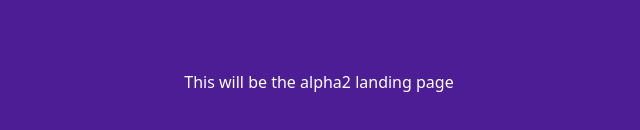
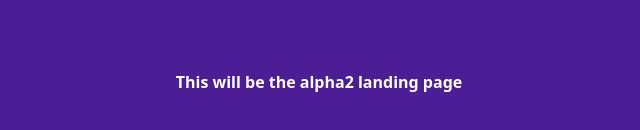
Before and after one commit to alpha2dev/alpha2, a Next.js app: page / in a window 1280 px wide. Shown: the part 318-448 px from the top of the page, without its empty margins (321-961 px from the left). Built offline with nearby package versions, Linux system fonts and the light colour scheme.

Commit message:
testing commit

```diff
--- a/pages/index.tsx
+++ b/pages/index.tsx
@@ -10,7 +10,7 @@ const Home: NextPage = () => {
         <link rel="icon" href="/favicon.ico" />
       </Head>
 
-      <h1>This will be the alpha2 landing page</h1>
+      <h1 className=' font-bold'>This will be the alpha2 landing page</h1>
     </div>
   )
 }
```
